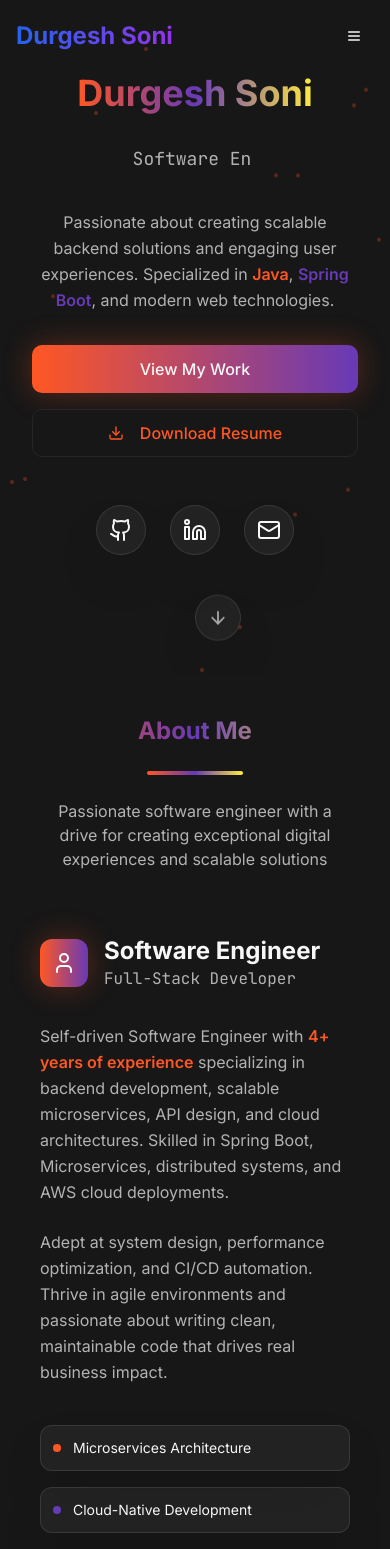
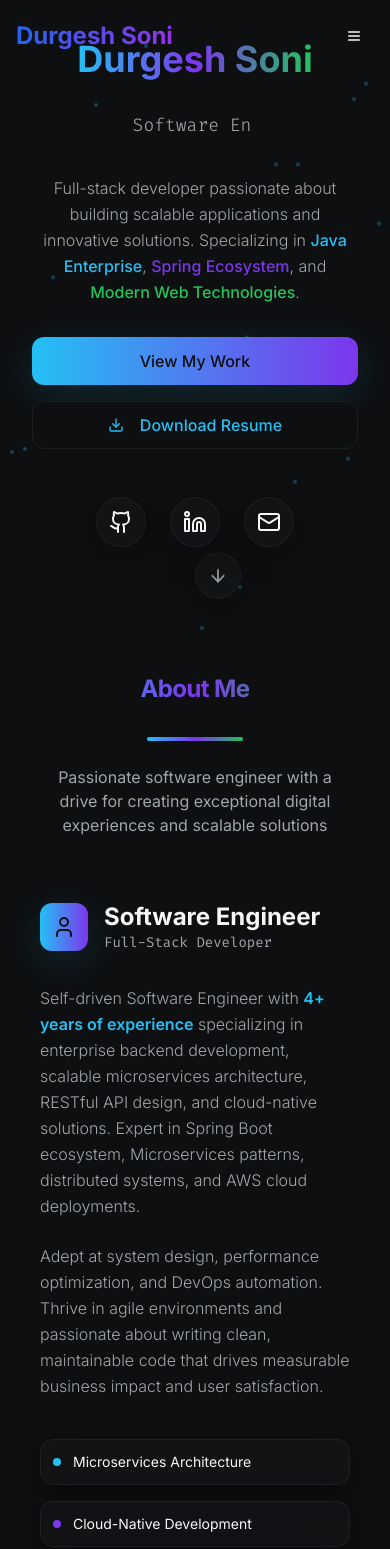
Before and after one commit to durgeshsoni/Durgesh-Soni-SDE2-Portfolio, a React (Vite) app: page / in a window 390 px wide. Shown: the top 1549 px of the page. Built offline with nearby package versions, Linux system fonts and the light colour scheme.

Commit message:
Improve UI/UX
Enhance color scheme, fonts, and overall design for a professional developer aesthetic. Optimize content, alignment, spacing, SEO, responsiveness, and site performance.

```diff
--- a/index.html
+++ b/index.html
@@ -5,7 +5,7 @@
     <meta name="viewport" content="width=device-width, initial-scale=1.0" />
     <link rel="preconnect" href="https://fonts.googleapis.com">
     <link rel="preconnect" href="https://fonts.gstatic.com" crossorigin>
-    <link href="https://fonts.googleapis.com/css2?family=Inter:wght@300;400;500;600;700;800;900&family=JetBrains+Mono:wght@400;500;600;700&display=swap" rel="stylesheet">
+    <link href="https://fonts.googleapis.com/css2?family=Inter:wght@300;400;500;600;700;800;900&family=Fira+Code:wght@300;400;500;600&display=swap" rel="stylesheet">
     <title>Durgesh Soni - Full Stack Developer | Java Spring Boot React Expert</title>
     <meta name="description" content="Durgesh Soni - Experienced Full Stack Developer specializing in Java, Spring Boot, React, and AWS. 4+ years of experience in backend development, microservices, and scalable web applications." />
     <meta name="author" content="Durgesh Soni" />
--- a/src/components/About.tsx
+++ b/src/components/About.tsx
@@ -67,27 +67,27 @@ export const About = () => {
           <div className="space-y-8 animate-slide-in-right order-1 lg:order-2" style={{ animationDelay: '0.3s' }}>
             {/* Header with icon */}
             <div className="flex items-center space-x-4 mb-8">
-              <div className="p-3 sm:p-4 bg-gradient-to-r from-primary to-secondary rounded-xl glow-orange">
-                <User className="text-white w-6 h-6 sm:w-8 sm:h-8" />
+              <div className="p-3 sm:p-4 bg-gradient-to-r from-primary to-secondary rounded-xl glow-primary">
+                <User className="text-primary-foreground w-6 h-6 sm:w-8 sm:h-8" />
               </div>
               <div>
-                <h3 className="text-2xl sm:text-3xl lg:text-4xl font-bold text-foreground">Software Engineer</h3>
-                <p className="text-muted-foreground font-mono">Full-Stack Developer</p>
+                <h3 className="text-2xl sm:text-3xl lg:text-4xl font-bold text-foreground font-display">Software Engineer</h3>
+                <p className="text-muted-foreground font-mono text-sm sm:text-base">Full-Stack Developer</p>
               </div>
             </div>
 
             {/* Description */}
             <div className="space-y-6">
-              <p className="text-base sm:text-lg lg:text-xl text-muted-foreground leading-relaxed">
-                Self-driven Software Engineer with <span className="text-primary font-semibold">4+ years of experience</span> specializing in backend development,
-                scalable microservices, API design, and cloud architectures. Skilled in Spring Boot, Microservices,
+              <p className="text-base sm:text-lg lg:text-xl text-muted-foreground leading-relaxed font-light">
+                Self-driven Software Engineer with <span className="text-primary font-semibold">4+ years of experience</span> specializing in enterprise backend development,
+                scalable microservices architecture, RESTful API design, and cloud-native solutions. Expert in Spring Boot ecosystem, Microservices patterns,
                 distributed systems, and AWS cloud deployments.
               </p>
 
-              <p className="text-base sm:text-lg lg:text-xl text-muted-foreground leading-relaxed">
-                Adept at system design, performance optimization, and CI/CD automation.
+              <p className="text-base sm:text-lg lg:text-xl text-muted-foreground leading-relaxed font-light">
+                Adept at system design, performance optimization, and DevOps automation.
                 Thrive in agile environments and passionate about writing clean,
-                maintainable code that drives real business impact.
+                maintainable code that drives measurable business impact and user satisfaction.
               </p>
 
               {/* Key highlights */}
--- a/src/components/Experience.tsx
+++ b/src/components/Experience.tsx
@@ -61,8 +61,8 @@ export const Experience = () => {
               <CardHeader className="pb-6">
                 <div className="flex flex-col lg:flex-row lg:items-start lg:justify-between">
                   <div className="flex items-start space-x-4 mb-4 lg:mb-0">
-                    <div className={`p-3 bg-gradient-to-r ${exp.color} rounded-xl glow-orange group-hover:scale-110 transition-transform duration-300`}>
-                      <Briefcase className="text-white w-6 h-6" />
+                    <div className={`p-3 bg-gradient-to-r ${exp.color} rounded-xl glow-primary group-hover:scale-110 transition-transform duration-300`}>
+                      <Briefcase className="text-primary-foreground w-6 h-6" />
                     </div>
                     <div>
                       <CardTitle className="text-2xl lg:text-3xl font-bold text-foreground mb-2">
--- a/src/components/Hero.tsx
+++ b/src/components/Hero.tsx
@@ -21,7 +21,7 @@ export const Hero = () => {
   };
 
   return (
-    <section id="hero" className="min-h-[80vh] lg:min-h-[85vh] flex items-center justify-center relative overflow-hidden">
+    <section id="hero" className="min-h-[75vh] lg:min-h-[80vh] flex items-center justify-center relative overflow-hidden">
       {/* Animated background particles */}
       <div className="absolute inset-0">
         {[...Array(15)].map((_, i) => (
@@ -56,16 +56,16 @@ export const Hero = () => {
           </div>
 
           {/* Description */}
-          <p className="text-base sm:text-lg md:text-xl lg:text-2xl text-muted-foreground mb-8 lg:mb-12 max-w-3xl mx-auto leading-relaxed animate-fade-in-up px-4" style={{ animationDelay: '0.3s' }}>
-            Passionate about creating scalable backend solutions and engaging user experiences.
-            Specialized in <span className="text-primary font-semibold">Java</span>, <span className="text-secondary font-semibold">Spring Boot</span>, and modern web technologies.
+          <p className="text-base sm:text-lg md:text-xl lg:text-2xl text-muted-foreground mb-8 lg:mb-12 max-w-4xl mx-auto leading-relaxed animate-fade-in-up px-4 font-light" style={{ animationDelay: '0.3s' }}>
+            Full-stack developer passionate about building scalable applications and innovative solutions.
+            Specializing in <span className="text-primary font-medium">Java Enterprise</span>, <span className="text-secondary font-medium">Spring Ecosystem</span>, and <span className="text-accent font-medium">Modern Web Technologies</span>.
           </p>
 
           {/* Action buttons */}
           <div className="flex flex-col sm:flex-row gap-4 sm:gap-6 justify-center items-center mb-12 lg:mb-16 animate-fade-in-up px-4" style={{ animationDelay: '0.6s' }}>
             <Button
               size="lg"
-              className="btn-gradient w-full sm:w-auto min-w-[200px] h-12 lg:h-14 text-base lg:text-lg glow-orange"
+              className="btn-gradient w-full sm:w-auto min-w-[220px] h-12 lg:h-14 text-base lg:text-lg glow-primary"
               onClick={() => scrollToSection("projects")}
             >
               View My Work
--- a/src/components/Projects.tsx
+++ b/src/components/Projects.tsx
@@ -206,7 +206,7 @@ export const Projects = () => {
                   {/* Action Buttons */}
                   <div className="flex flex-wrap gap-4 mt-8">
                     <Button
-                      className={`btn-gradient flex-1 min-w-[160px] h-12 text-base glow-orange`}
+                      className={`btn-gradient flex-1 min-w-[160px] h-12 text-base glow-primary`}
                       onClick={() => window.open(project.githubUrl, "_blank")}
                     >
                       <Github className="mr-2" size={18} />
--- a/src/index.css
+++ b/src/index.css
@@ -2,49 +2,51 @@
 @tailwind components;
 @tailwind utilities;
 
-/* Modern Dark Theme Design System */
+/* Professional Developer Color Scheme */
 @layer base {
   :root {
-    /* Custom Dark Color Scheme */
-    --background: 0 0% 9%;           /* #181818 */
-    --foreground: 0 0% 97%;          /* #F7F7F7 */
+    /* Professional Dark Color Palette */
+    --background: 210 9% 6%;          /* #0f0f15 - Deep Navy */
+    --foreground: 210 6% 97%;         /* #f8fafc - Clean White */
 
-    --card: 0 0% 12%;                /* Slightly lighter than bg */
-    --card-foreground: 0 0% 97%;
+    --card: 210 9% 9%;                /* #1a1b26 - Card Background */
+    --card-foreground: 210 6% 97%;
 
-    --popover: 0 0% 12%;
-    --popover-foreground: 0 0% 97%;
+    --popover: 210 9% 9%;
+    --popover-foreground: 210 6% 97%;
 
-    --primary: 14 100% 57%;          /* #FF5722 - Vibrant Orange */
-    --primary-foreground: 0 0% 97%;
+    --primary: 195 91% 55%;           /* #00d4ff - Cyan Blue */
+    --primary-foreground: 210 9% 6%;
 
-    --secondary: 262 52% 47%;        /* #673AB7 - Deep Purple */
-    --secondary-foreground: 0 0% 97%;
+    --secondary: 263 83% 57%;         /* #7c3aed - Purple */
+    --secondary-foreground: 210 6% 97%;
 
-    --accent: 54 100% 62%;           /* #FFEB3B - Bright Yellow */
-    --accent-foreground: 0 0% 9%;
+    --accent: 142 71% 45%;            /* #10b981 - Emerald Green */
+    --accent-foreground: 210 9% 6%;
 
-    --muted: 0 0% 15%;
-    --muted-foreground: 0 0% 70%;
+    --muted: 210 9% 15%;              /* #2a2d3a - Muted Dark */
+    --muted-foreground: 210 6% 65%;   /* #a1a1aa - Muted Text */
 
     --destructive: 0 84% 60%;
-    --destructive-foreground: 0 0% 97%;
+    --destructive-foreground: 210 6% 97%;
 
-    --border: 0 0% 20%;
-    --input: 0 0% 15%;
-    --ring: 14 100% 57%;
+    --border: 210 9% 18%;             /* #323449 - Subtle Border */
+    --input: 210 9% 12%;              /* #202127 - Input Background */
+    --ring: 195 91% 55%;
 
-    --radius: 0.75rem;
+    --radius: 0.875rem;
 
-    /* Custom design tokens */
-    --gradient-primary: linear-gradient(135deg, hsl(14 100% 57%), hsl(262 52% 47%));
-    --gradient-accent: linear-gradient(135deg, hsl(262 52% 47%), hsl(54 100% 62%));
-    --gradient-bg: linear-gradient(135deg, hsl(0 0% 9%), hsl(0 0% 12%));
+    /* Professional gradients */
+    --gradient-primary: linear-gradient(135deg, hsl(195 91% 55%), hsl(263 83% 57%));
+    --gradient-accent: linear-gradient(135deg, hsl(263 83% 57%), hsl(142 71% 45%));
+    --gradient-bg: radial-gradient(circle at 20% 50%, hsl(210 9% 8%) 0%, hsl(210 9% 6%) 50%);
+    --gradient-card: linear-gradient(135deg, hsl(210 9% 9%), hsl(210 9% 12%));
 
-    /* Shadows */
-    --shadow-glow: 0 0 30px hsl(14 100% 57% / 0.3);
-    --shadow-purple: 0 0 30px hsl(262 52% 47% / 0.3);
-    --shadow-yellow: 0 0 30px hsl(54 100% 62% / 0.3);
+    /* Professional shadows */
+    --shadow-primary: 0 10px 40px hsl(195 91% 55% / 0.15);
+    --shadow-secondary: 0 10px 40px hsl(263 83% 57% / 0.15);
+    --shadow-accent: 0 10px 40px hsl(142 71% 45% / 0.15);
+    --shadow-card: 0 8px 32px hsl(210 9% 3% / 0.4);
   }
 }
 
@@ -54,9 +56,11 @@
   }
 
   body {
-    @apply bg-background text-foreground font-inter antialiased;
+    @apply bg-background text-foreground font-sans antialiased;
     background: var(--gradient-bg);
     min-height: 100vh;
+    font-feature-settings: "rlig" 1, "calt" 1;
+    text-rendering: optimizeLegibility;
   }
 
   html {
@@ -96,26 +100,29 @@
     @apply bg-gradient-to-r from-purple-400 to-purple-600 bg-clip-text text-transparent;
   }
 
-  /* Glass morphism */
+  /* Professional glass morphism */
   .glass {
-    @apply backdrop-blur-xl bg-white/5 border border-white/10 shadow-2xl;
+    @apply backdrop-blur-2xl bg-card/60 border border-border/50;
+    box-shadow: var(--shadow-card);
   }
 
   .glass-card {
-    @apply backdrop-blur-xl bg-card/50 border border-white/10 shadow-2xl;
+    @apply backdrop-blur-2xl bg-card/80 border border-border/60;
+    background: var(--gradient-card);
+    box-shadow: var(--shadow-card);
   }
 
-  /* Effects */
-  .glow-orange {
-    box-shadow: var(--shadow-glow);
+  /* Professional effects */
+  .glow-primary {
+    box-shadow: var(--shadow-primary);
   }
 
-  .glow-purple {
-    box-shadow: var(--shadow-purple);
+  .glow-secondary {
+    box-shadow: var(--shadow-secondary);
   }
 
-  .glow-yellow {
-    box-shadow: var(--shadow-yellow);
+  .glow-accent {
+    box-shadow: var(--shadow-accent);
   }
 
   .hover-lift {
@@ -126,13 +133,14 @@
     @apply transition-all duration-300 hover:shadow-2xl;
   }
 
-  /* Modern buttons */
+  /* Professional buttons */
   .btn-gradient {
-    @apply bg-gradient-to-r from-primary to-secondary text-white font-semibold px-6 py-3 rounded-xl transition-all duration-300 hover:scale-105 hover:shadow-lg;
+    @apply relative overflow-hidden bg-gradient-to-r from-primary to-secondary text-primary-foreground font-semibold px-8 py-4 rounded-2xl transition-all duration-300 hover:scale-[1.02] hover:shadow-2xl;
   }
 
   .btn-outline-glow {
-    @apply border-2 border-primary/50 text-primary bg-transparent font-semibold px-6 py-3 rounded-xl transition-all duration-300 hover:bg-primary hover:text-primary-foreground hover:border-primary hover:scale-105 hover:shadow-lg;
+    @apply relative overflow-hidden border-2 border-primary/50 text-primary bg-card/50 font-semibold px-8 py-4 rounded-2xl transition-all duration-300 hover:bg-primary hover:text-primary-foreground hover:border-primary hover:scale-[1.02];
+    backdrop-filter: blur(10px);
   }
 
   /* Animations */
@@ -186,17 +194,19 @@
     opacity: 0;
   }
 
-  /* Section styling */
+  /* Professional section styling */
   .section-container {
-    @apply py-20 px-4 relative;
+    @apply py-24 px-6 relative;
   }
 
   .section-title {
-    @apply text-4xl md:text-5xl lg:text-6xl font-bold mb-6 text-center gradient-text;
+    @apply text-3xl md:text-4xl lg:text-5xl xl:text-6xl font-bold mb-8 text-center gradient-text tracking-tight;
+    line-height: 1.1;
   }
 
   .section-subtitle {
-    @apply text-lg md:text-xl text-muted-foreground text-center max-w-3xl mx-auto mb-16 leading-relaxed;
+    @apply text-base md:text-lg lg:text-xl text-muted-foreground text-center max-w-4xl mx-auto mb-20 leading-relaxed;
+    font-weight: 400;
   }
 
   /* Responsive grid */
--- a/tailwind.config.ts
+++ b/tailwind.config.ts
@@ -19,9 +19,9 @@ export default {
 		},
 		extend: {
 			fontFamily: {
-				inter: ["Inter", "sans-serif"],
-				mono: ["JetBrains Mono", "monospace"],
-				sans: ["Inter", "sans-serif"],
+				sans: ["Inter", "system-ui", "-apple-system", "BlinkMacSystemFont", "Segoe UI", "Roboto", "sans-serif"],
+				mono: ["Fira Code", "JetBrains Mono", "Consolas", "Monaco", "monospace"],
+				display: ["Inter", "system-ui", "sans-serif"],
 			},
 			colors: {
 				border: 'hsl(var(--border))',
```
Also changed, not shown: src/components/Contact.tsx (+4 -4 lines), src/components/Education.tsx (+4 -4 lines).
